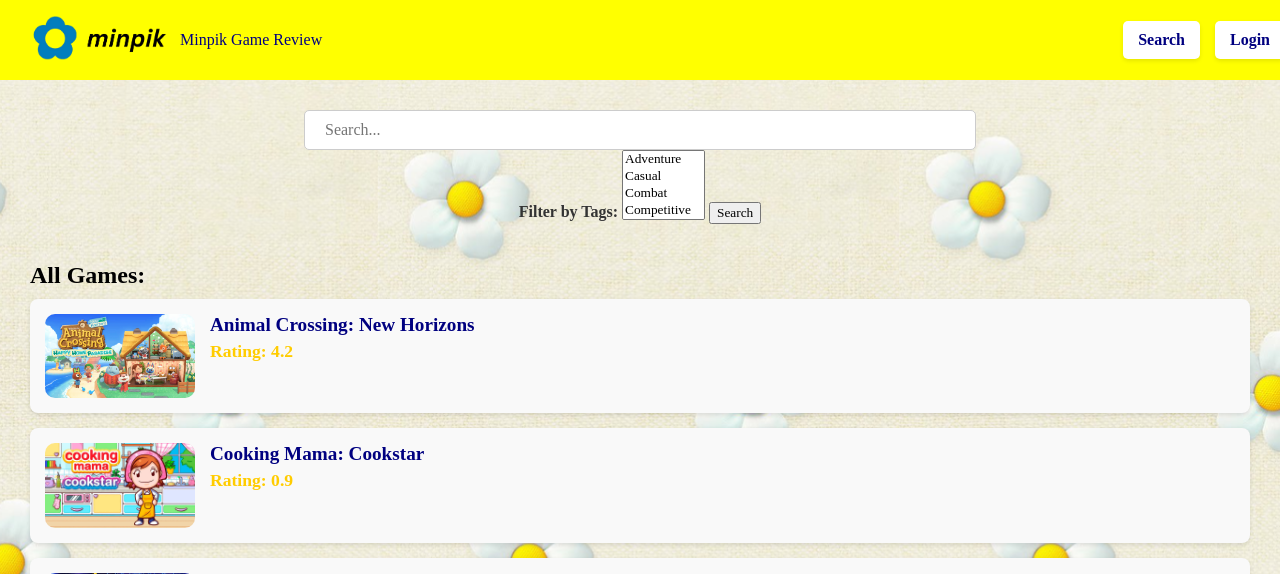
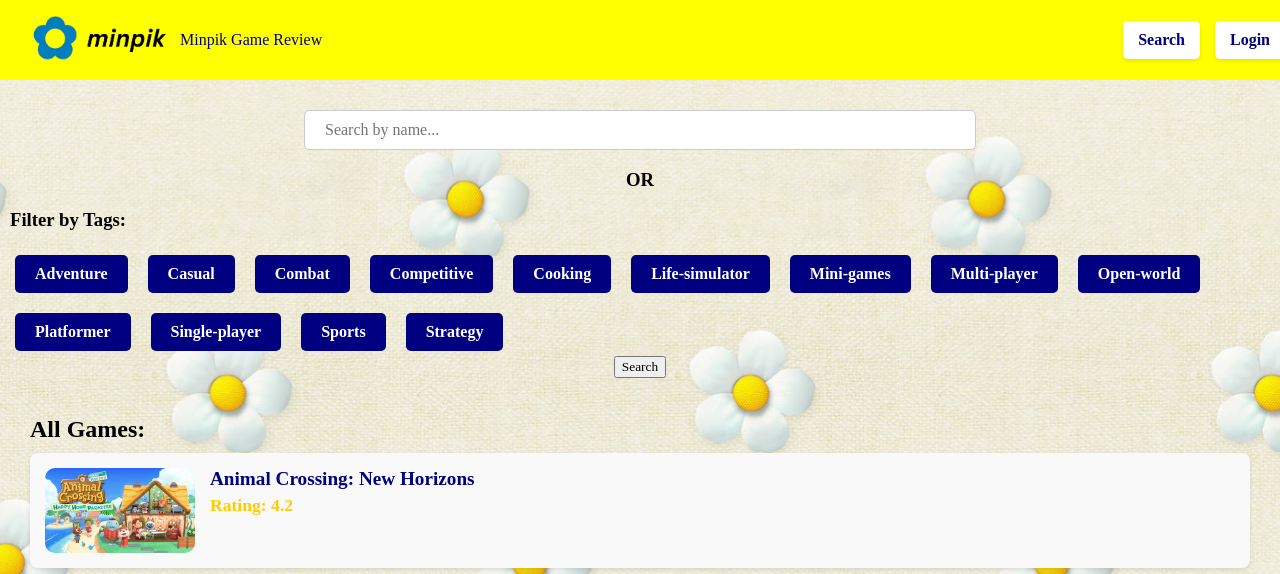
Before and after one commit to miriie/pikmin, a Flask app: page /search in a window 1280 px wide. Shown: the top 574 px of the page. Run offline with Flask 3, Linux system fonts and the light colour scheme; data comes from the database, SQL or seed files in the repository.

Commit message:
tags for search working and not ugly anymore
still haven't worked on the actual gamepage tag buttons working yet

```diff
--- a/static/stylesheet.css
+++ b/static/stylesheet.css
@@ -370,7 +381,41 @@ textarea {
   border-radius: 5px;
 }
 
-/* trang css */
+.tags-filter {
+    display: flex;
+    flex-wrap: wrap;
+    gap: 10px;
+    justify-content: left;
+}
+
+.tags-filter label {
+  display: inline-block;
+  background-color: navy;
+  color: white;
+  padding: 10px 20px;
+  border: none;
+  border-radius: 5px;
+  cursor: pointer;
+  margin: 5px;
+  white-space: nowrap;
+  text-align: center;
+}
+
+.tags-filter input[type="checkbox"] {
+  display: none;
+}
+
+.tags-filter label:hover {
+  background-color: #0056b3;
+}
+
+.tags-filter input[type="checkbox"]:checked + label {
+  background-color: #0056b3;
+}
+
+/* end search page */
+
+/* end trang css */
 
 /* fendy css */
 
--- a/templates/search.html
+++ b/templates/search.html
@@ -28,16 +28,18 @@
     <!-- Search Bar -->
     <div class="search-bar">
         <form id="search-bar" method="POST" action="/search">
-            <input type="text" name="search-bar" placeholder="Search...">
+            <input type="text" name="search-bar" placeholder="Search by name...">
+            <h3>OR</h3>
+            <h3 style="text-align: left;">Filter by Tags:</h3>
             <div class="tags-filter">
-                <label>Filter by Tags:</label>
-                <select id="tags" name="tags" multiple>
-                    {% for tag in tags %}
-                    <option value="{{ tag }}" {% if tag in selected_tags %} selected {% endif %}>{{ tag }}</option>
-                    {% endfor %}
-                </select>
-                <button type="submit">Search</button>
+                {% for tag in tags %}
+                    <div class="tag-container">
+                        <input type="checkbox" name="tags" value="{{ tag }}" id="tag-{{ tag }}" {% if tag in selected_tags %} checked {% endif %}>
+                        <label for="tag-{{ tag }}">{{ tag }}</label>
+                    </div>
+                {% endfor %}
             </div>
+            <button type="submit">Search</button>
         </form>
         <br>
     </div>
```
Also changed, not shown: other parts of static/stylesheet.css (+30 -19 lines), app.py (line endings or trailing spaces).
